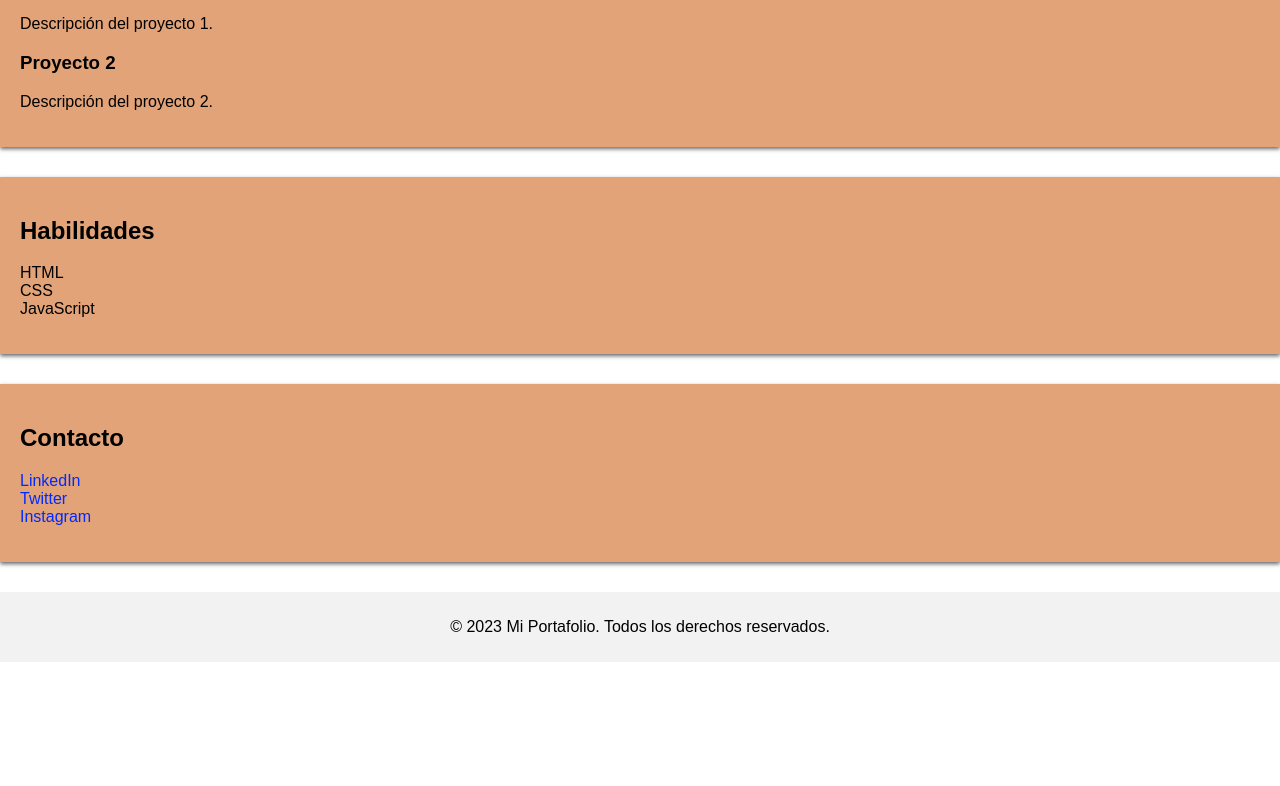
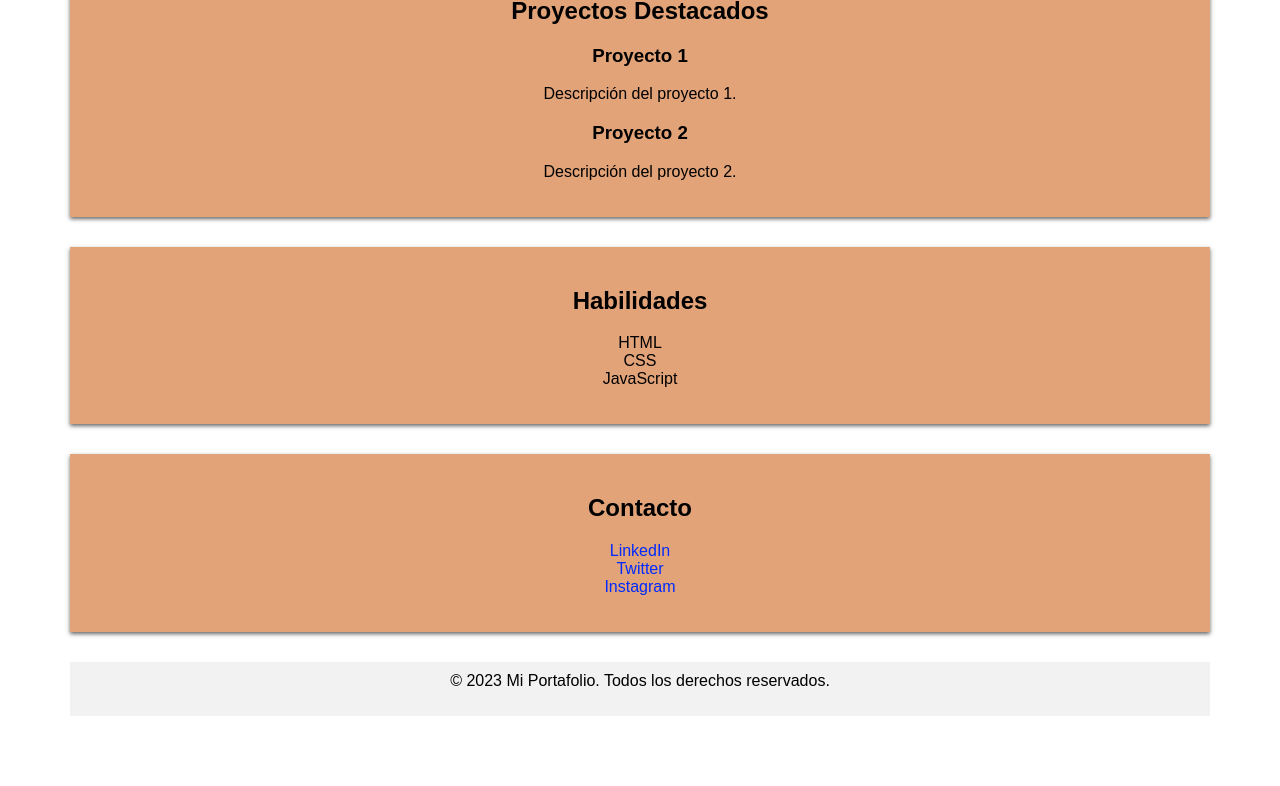
Before and after one commit to avengerwhite0/mi-pagina-web, a plain HTML site: page index.html in a window 1280 px wide. Shown: the part 652-1438 px from the top of the page. Before the commit the page ends 1314 px from the top, so only its background shows below. Drawn offline with Linux system fonts and the light colour scheme.

Commit message:
index.html

```diff
--- a/index.html
+++ b/index.html
@@ -8,14 +8,17 @@
         /* Estilos generales */
     body {
       font-family: Arial, sans-serif;
-      margin: 0;
-      padding: 0;
+      margin: 30px;
+      padding: 40px;
+      text-align: center;
 
     }
     .header-image {
       width: 300px; /* Cambia este valor al ancho deseado */
       height: auto; /* Ajusta la altura automáticamente para mantener la proporción */
       border-radius: 50%;
+      text-align: center;
+
     }
 
     h1, h2, h3 {
@@ -24,11 +27,17 @@
 
     section {
       margin-bottom: 30px;
+      text-align: center;
     }
+    p {
+      text-align: center;
+    }
+
 
     ul {
       list-style-type: none;
       padding: 0;
+      text-align: center;
     }
 
     /* Estilos de encabezado */
@@ -43,34 +52,47 @@
       padding: 20px;
       background-color: #e2a378;
       box-shadow: 0 2px 4px rgba(0, 0, 0, 0.6);
+      text-align: center;
     }
-
+    p {
+      max-width: fit-content; /* Cambia este valor al ancho mínimo deseado */
+      text-align: center;
+    }
     /* Estilos de enlaces */
     a {
       color: #002aff;
       text-decoration: none;
+      text-align: center;
     }
 
     /* Estilos de pie de página */
     footer {
       background-color: #f2f2f2;
       padding: 10px;
-      text-align: center;
+
     }
+    .p-container {
+  display: flex;
+  justify-content: center;
+  align-items: center;
+  text-align: center;
+  }
+
 
   </style>
 </head>
 <body>
 
   <header>
-    <img src="https://images.unsplash.com/photo-1587620962725-abab7fe55159?ixlib=rb-4.0.3&ixid=M3wxMjA3fDB8MHxwaG90by1wYWdlfHx8fGVufDB8fHx8fA%3D%3D&auto=format&fit=crop&w=1031&q=80" alt="Texto alternativo de la imagen" class="header-image">
+    <img src="https://images.unsplash.com/photo-1587620962725-abab7fe55159?ixlib=rb-4.0.3&ixid=M3wxMjA3fDB8MHxwaG90by1wYWdlfHx8fGVufDB8fHx8fA%3D%3D&auto=format&fit=crop&w=1031&q=80" alt="Texto alternativo de la imagen" class="header-image" class="center-image">
     <h1>Mi Nombre</h1>
   </header>
 
 
   <section>
     <h2>Sobre Mí</h2>
-    <p>Aquí puedes escribir una breve biografía sobre ti y tus experiencias. Puedes hablar sobre tu formación, tus habilidades y tus logros relevantes. Destaca lo que te apasiona en tu campo y cómo puedes ayudar a tus clientes o empleadores.</p>
+    <p class="center-text">Aquí puedes escribir una breve biografía sobre ti y tus experiencias. Puedes hablar sobre tu formación, tus habilidades y tus logros relevantes. Destaca lo que te apasiona en tu campo y cómo puedes ayudar a tus clientes o empleadores.</p>
+
   </section>
 
   <section>
@@ -78,11 +100,11 @@
     <ul>
       <li>
         <h3>Proyecto 1</h3>
-        <p>Descripción del proyecto 1.</p>
+        <p1>Descripción del proyecto 1.</p>
       </li>
       <li>
         <h3>Proyecto 2</h3>
-        <p>Descripción del proyecto 2.</p>
+        <p1>Descripción del proyecto 2.</p>
       </li>
       <!-- Agrega más proyectos destacados según sea necesario -->
     </ul>
@@ -109,7 +131,7 @@
   </section>
 
   <footer>
-    <p>&copy; 2023 Mi Portafolio. Todos los derechos reservados.</p>
+    <p1>&copy; 2023 Mi Portafolio. Todos los derechos reservados.</p>
   </footer>
 </body>
 </html>
```
